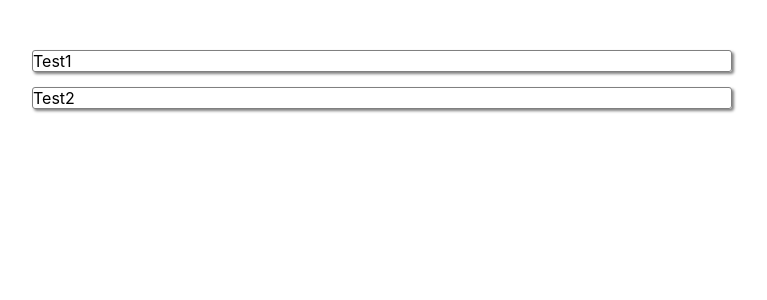
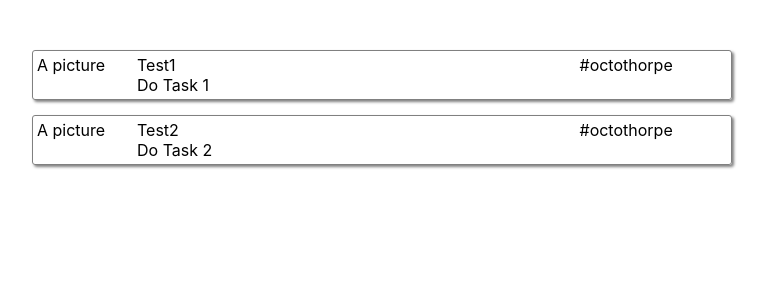
Before and after one commit to DrunkPyromaniac/ToDoList, a React (Create React App) app: page / in a window 1280 px wide. Shown: the top 300 px of the page, without its empty margins (258-1025 px from the left). Built offline with nearby package versions, Linux system fonts and the light colour scheme.

Commit message:
Start laying out the item.

```diff
--- a/src/components/ToDoList/styles.module.scss
+++ b/src/components/ToDoList/styles.module.scss
@@ -7,4 +7,9 @@
   width: 100%;
 	padding-top: 50px;
 	padding-bottom: 50px;
+
+	> *
+		{
+		grid-column: 2/3;
+		}
 	}
--- a/src/components/ToDoListItem/index.js
+++ b/src/components/ToDoListItem/index.js
@@ -6,7 +6,14 @@ export class ToDoListItem extends React.Component
   {
 	render()
 		{
-		return <div className={styles.container}>{this.props.title}</div>;
+		return (
+			<div className={styles.container}>
+				<div className={styles.image}>A picture</div>
+				<div className={styles.title}>{this.props.title}</div>
+				<div className={styles.category}>#octothorpe</div>
+				<div className={styles.text}>{this.props.text}</div>
+			</div>
+		);
 		}
 	}
 
--- a/src/components/ToDoListItem/styles.module.scss
+++ b/src/components/ToDoListItem/styles.module.scss
@@ -3,5 +3,37 @@
 	border: 1px solid grey;
 	border-radius: 3px;
 	box-shadow: 2px 2px 3px 0 grey;
-	grid-column: 2/3;
+	padding: 4px;
+	display: grid;
+	grid-template-columns: 100px 75fr 25fr;
+
+	&:hover
+		{
+		border-left: 3px solid goldenrod;
+		padding-left: 2px;
+		}
 	}
+
+.image
+	{
+	grid-row: 1/2;
+	grid-column: 1/1;
+	}
+
+.title
+	{
+	grid-row: 1/1;
+	grid-column: 2/2;
+	}
+
+.text
+	{
+	grid-row: 2/2;
+	grid-column: 2/2;
+	}
+
+.category
+	{
+	grid-row: 1/2;
+	grid-column: 3/3;
+	}
```
